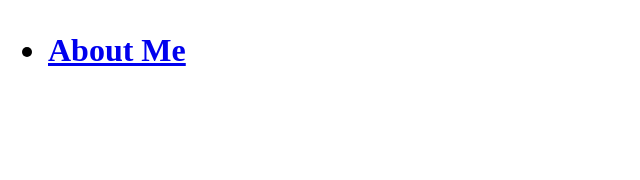
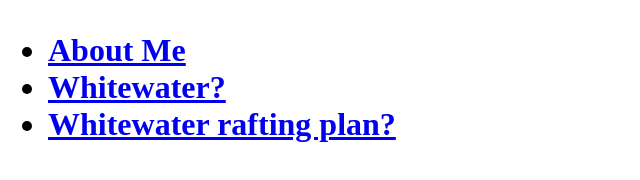
Before and after one commit to CallNathan/wdd-130-3, a plain HTML site: page index.html in a window 1280 px wide. Shown: the whole page, without its empty margins (0-640 px from the left). Drawn offline with Linux system fonts and the light colour scheme.

Commit message:
Update index.html

```diff
--- a/index.html
+++ b/index.html
@@ -12,6 +12,12 @@
             <li>
                 <a href="AboutMe/index.html"> About Me </a>
             </li>
+            <li>
+                <a href="wwr/index.html"> Whitewater? </a>
+            </li>
+            <li>
+                <a href="wwr/site-water-rafting.html"> Whitewater rafting plan? </a>
+            </li>
         </ul>
     </h1>
 </body>
```
